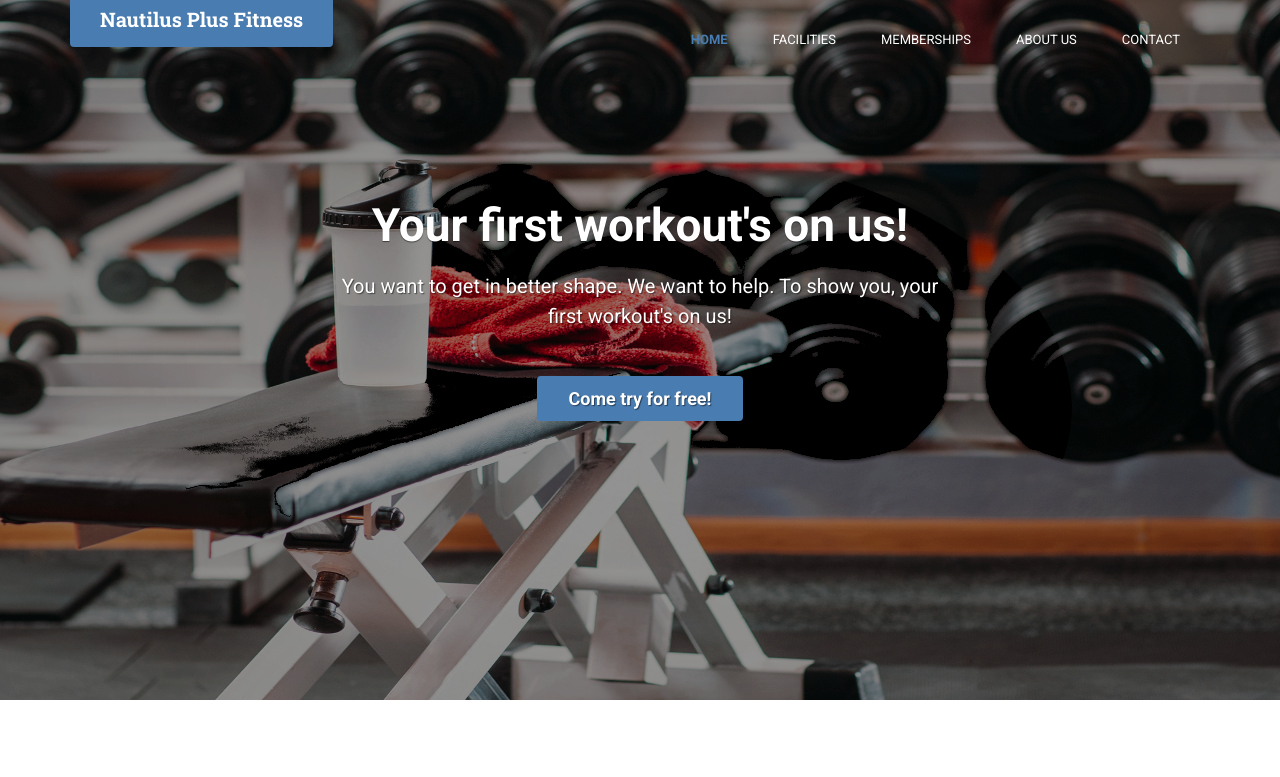
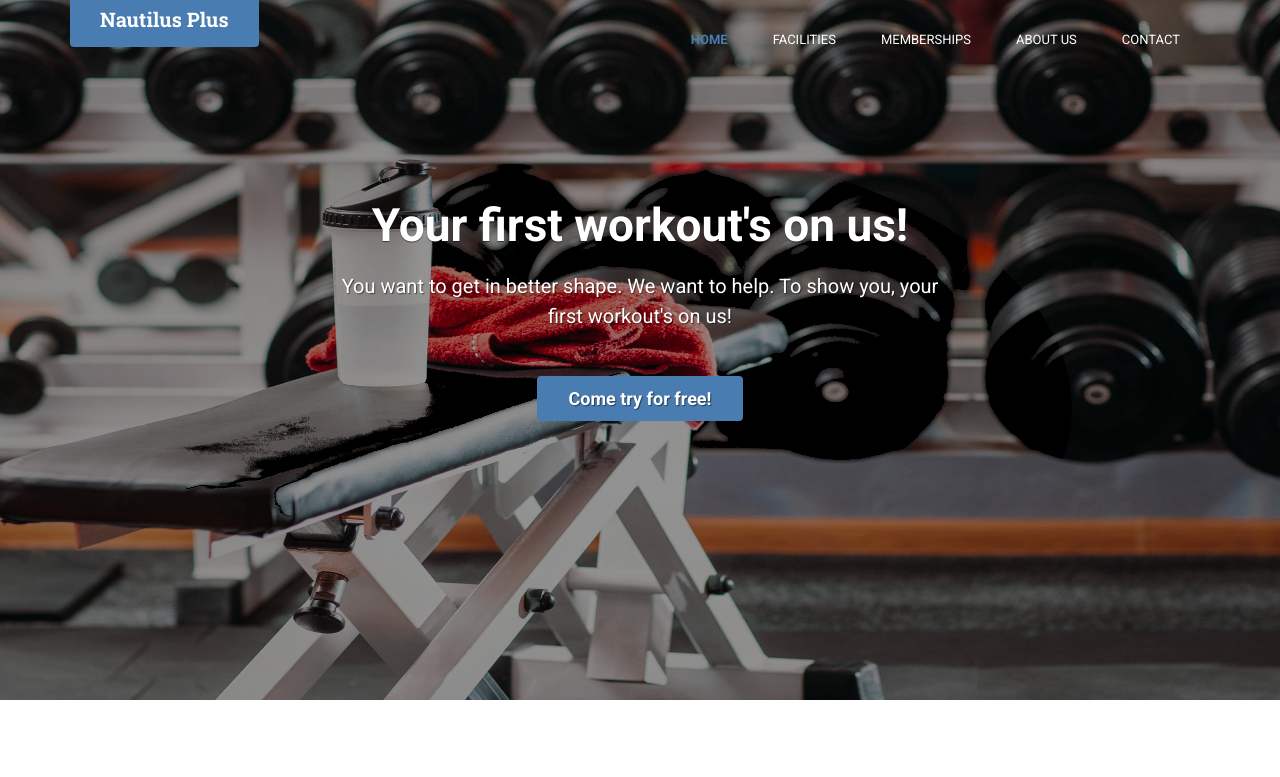
Before and after one commit to meichsteadt/nautilus, a plain HTML site: page index.html in a window 1280 px wide. Shown: the top 777 px of the page. Drawn offline with Linux system fonts and the light colour scheme; a script that the page names is missing.

Commit message:
change to just nautilus plus on title

```diff
--- a/index.html
+++ b/index.html
@@ -31,7 +31,7 @@
     <header id="header" class="header navbar-fixed-top">
         <div class="container">
             <h1 class="logo">
-                <a href="index.html"><span class="text">Nautilus Plus Fitness</span></a>
+                <a href="index.html"><span class="text">Nautilus Plus</span></a>
             </h1><!--//logo-->
             <nav class="main-nav navbar-right" role="navigation">
                 <div class="navbar-header">
```
